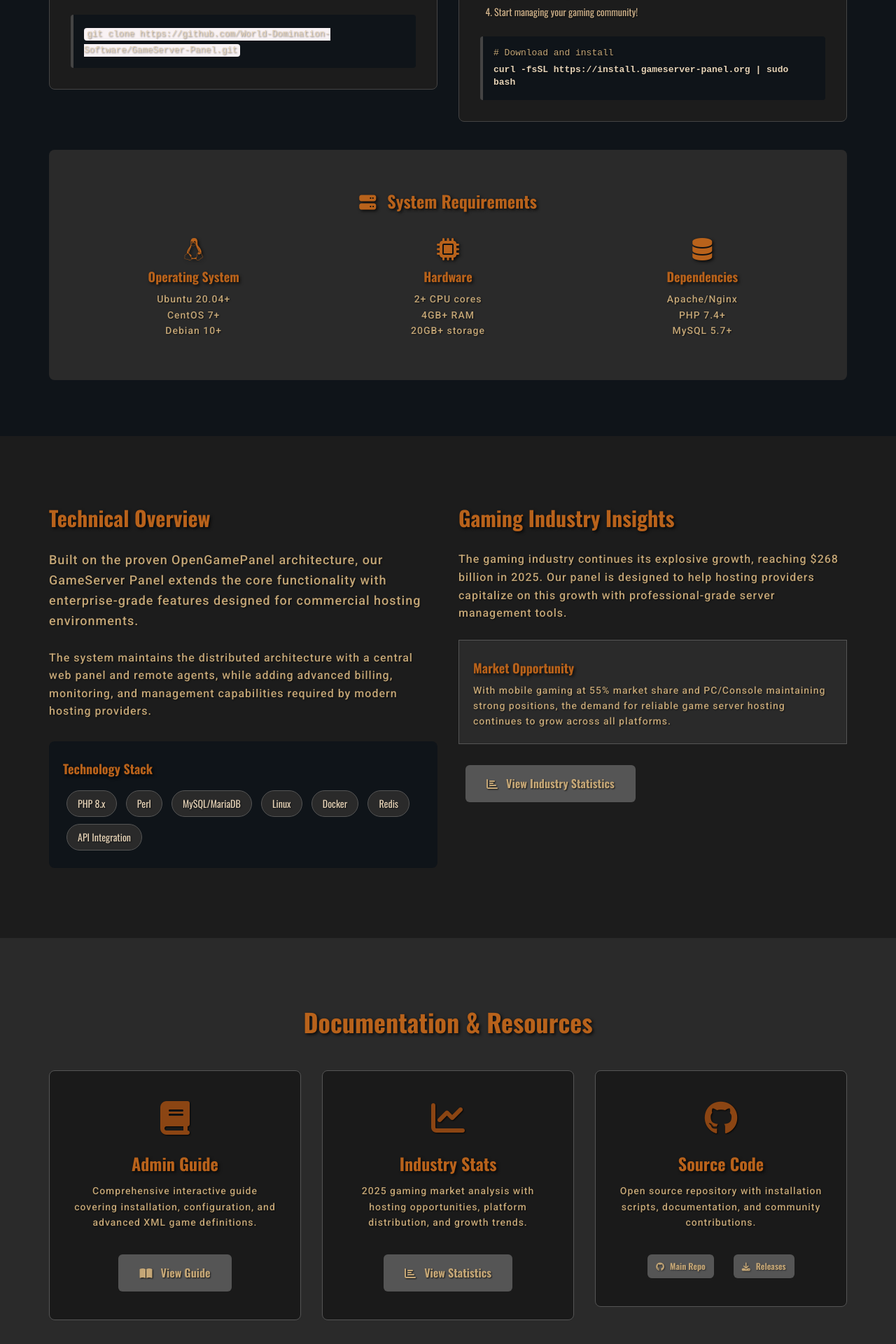
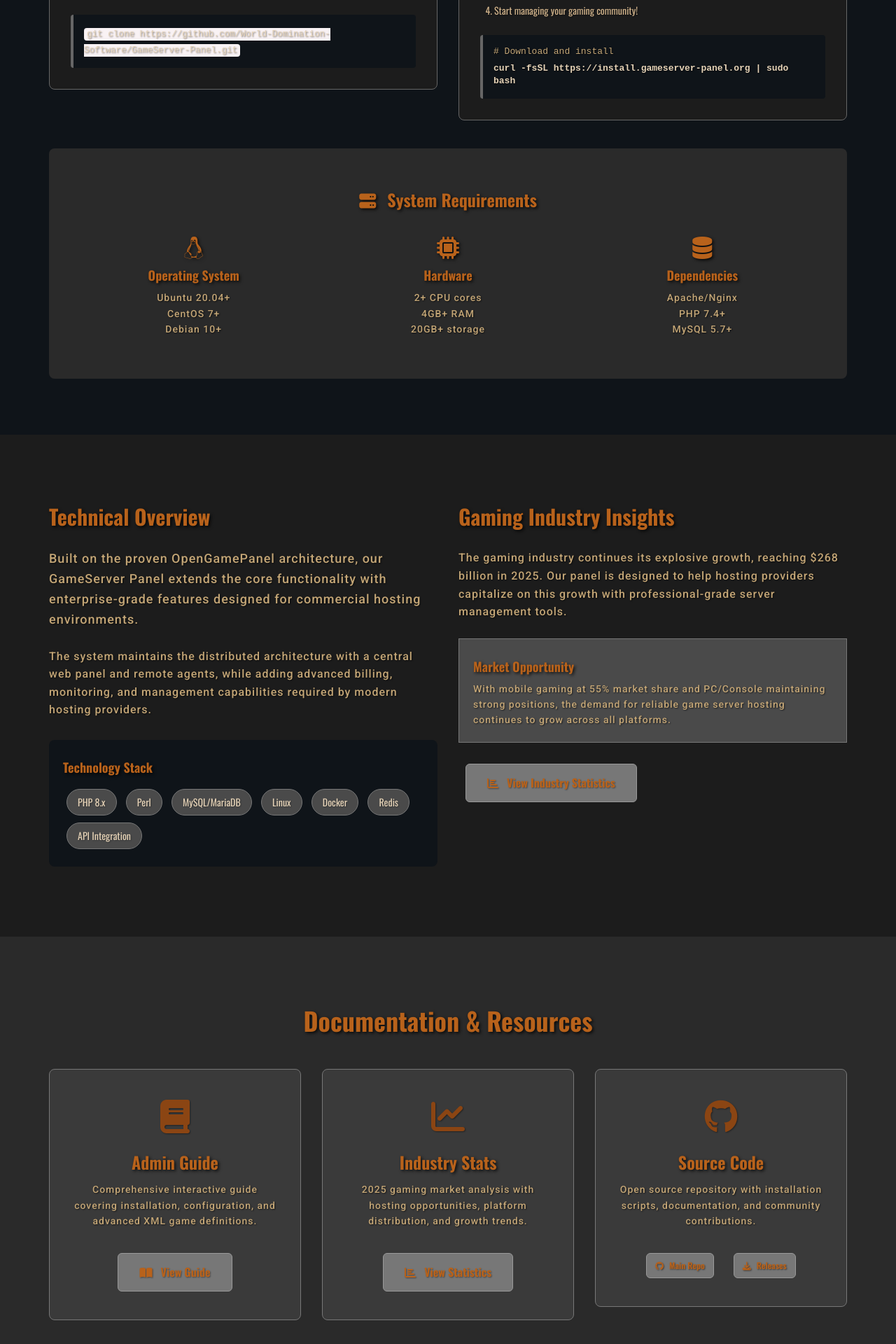
Before and after one commit to RunlevelSystems/RL-website, a PHP site: page /projects/gameserver-panel.php in a window 1280 px wide. Shown: the part 2240-4160 px from the top of the page at 70% size. Run offline with PHP 8.4, Linux system fonts and the light colour scheme; some web fonts are replaced.

Commit message:
Grey more

```diff
--- a/assets/css/main.css
+++ b/assets/css/main.css
@@ -54,10 +54,10 @@ body{
 }
 .btn-robot{
 	border-radius: 0;
-	background-color: #555555;
-	color: #C4A676;
+	background-color: #777777;
+	color: #B8621B;
 	text-transform: uppercase;
-	border-color: transparent;
+	border-color: #999999;
 	padding: 5px 15px;
 	transition: all 0.4s ease-in-out;
 	letter-spacing: 1px;
@@ -66,8 +66,8 @@ body{
 }
 .btn-robot:hover{
 	background-color: transparent;
-	color: #8B4513;
-	border-color: #555555;
+	color: #D2691E;
+	border-color: #D2691E;
 }
 
 
@@ -255,9 +255,9 @@ body{
     left: 25px;
     right: 25px;
     padding: 15px;
-    background-color: #555555;
+    background-color: #777777;
     text-transform: uppercase;
-    color: #C4A676;
+    color: #B8621B;
     text-align: center;
     font-weight: 300;
 }
@@ -272,7 +272,7 @@ body{
 	position: absolute;
 	top: 3px;
 	left: 0;
-	border-top: 60px solid #555555;
+	border-top: 60px solid #777777;
 	border-right: 60px solid transparent;
 	margin-left: -15px;
 	width: 250px;
--- a/assets/css/readability-improvements.css
+++ b/assets/css/readability-improvements.css
@@ -1,9 +1,9 @@
-/* Global Readability Improvements for Dystopian 1984 Theme */
+/* Global Readability Improvements for Orwellian Theme */
 
-/* Enhanced text contrast and visibility with oppressive feel */
+/* Enhanced text contrast and visibility with Orwellian atmosphere */
 body {
-    text-shadow: 1px 1px 2px rgba(0,0,0,0.8);
-    background: #1C1C1C !important;
+    text-shadow: 1px 1px 2px rgba(0,0,0,0.4);
+    background: #2D2D2D !important; /* Lighter grey background */
 }
 
 /* Improve all low-contrast text with dystopian colors */
@@ -131,14 +131,14 @@ ul li, ol li {
     text-shadow: 1px 1px 2px rgba(0,0,0,0.5) !important;
 }
 
-/* Border improvements for grey dystopian feel */
+/* Border improvements for brighter grey Orwellian feel */
 [style*="border"] {
-    border-color: #444444 !important;
+    border-color: #666666 !important;
 }
 
 /* Background improvements */
 .page-bgc {
-    background: #1C1C1C !important;
+    background: #2D2D2D !important;
 }
 
 /* Navigation improvements */
@@ -306,35 +306,37 @@ a[style*="background: #8B4513"] {
 /* Ensure btn-wds class has proper contrast everywhere */
 .btn-wds,
 *[class*="btn-wds"] {
-    background: #555555 !important;
-    color: #C4A676 !important; /* Rust text on grey background */
-    text-shadow: 1px 1px 2px rgba(0,0,0,0.8) !important;
+    background: #777777 !important; /* Brighter grey background */
+    color: #B8621B !important; /* Bright rust text */
+    text-shadow: 1px 1px 2px rgba(0,0,0,0.4) !important;
+    border: 1px solid #999999 !important;
 }
 
 .btn-wds:hover,
 *[class*="btn-wds"]:hover {
-    background: #666666 !important;
-    color: #E6D3B7 !important; /* Brighter rust text on hover */
-    text-shadow: 1px 1px 2px rgba(0,0,0,0.9) !important;
+    background: #888888 !important; /* Even brighter on hover */
+    color: #D2691E !important; /* Brighter rust text on hover */
+    text-shadow: 1px 1px 2px rgba(0,0,0,0.5) !important;
 }
 
-/* Fix specific button styles with grey backgrounds */
+/* Fix specific button styles with brighter grey backgrounds */
 button[style*="background: #8B4513"],
 input[type="submit"][style*="background: #8B4513"],
 a[style*="background: #8B4513"] {
-    background: #555555 !important;
-    color: #C4A676 !important;
-    text-shadow: 1px 1px 2px rgba(0,0,0,0.8) !important;
+    background: #777777 !important;
+    color: #B8621B !important;
+    text-shadow: 1px 1px 2px rgba(0,0,0,0.4) !important;
+    border: 1px solid #999999 !important;
 }
 
-/* Fix any divs or spans with grey backgrounds that contain text */
+/* Fix any divs or spans with brighter grey backgrounds that contain text */
 div[style*="background: #8B4513"],
 div[style*="background-color: #8B4513"],
 span[style*="background: #8B4513"],
 span[style*="background-color: #8B4513"] {
-    background: #555555 !important;
-    color: #C4A676 !important;
-    text-shadow: 1px 1px 2px rgba(0,0,0,0.8) !important;
+    background: #777777 !important;
+    color: #B8621B !important;
+    text-shadow: 1px 1px 2px rgba(0,0,0,0.4) !important;
 }
 
 /* Progress bars and indicators with rust backgrounds */
@@ -439,27 +442,27 @@ div[style*="background: #8B4513"][style*="border-radius: 4px"] {
 *[class*="badge"],
 span[style*="border-radius"][style*="background:"],
 span[style*="border-radius"][style*="background-color:"] {
-    background: #2A2A2A !important;
+    background: #4A4A4A !important; /* Brighter grey background */
     color: #E6D3B7 !important;
-    border: 1px solid #555555 !important;
-    text-shadow: 1px 1px 2px rgba(0,0,0,0.5) !important;
+    border: 1px solid #777777 !important;
+    text-shadow: 1px 1px 2px rgba(0,0,0,0.3) !important;
 }
 
 .tech-badge:hover,
 *[class*="tech-badge"]:hover,
 *[class*="badge"]:hover {
-    background: #555555 !important;
-    color: #E6D3B7 !important;
-    text-shadow: 1px 1px 2px rgba(0,0,0,0.8) !important;
+    background: #777777 !important; /* Even brighter on hover */
+    color: #F0E68C !important; /* Bright khaki text */
+    text-shadow: 1px 1px 2px rgba(0,0,0,0.4) !important;
 }
 
 /* Fix any elements with low contrast rust backgrounds */
 *[style*="background: rgba(139, 69, 19, 0.1)"],
 *[style*="background: rgba(139, 69, 19, 0.2)"],
 *[style*="background: rgba(139, 69, 19, 0.3)"] {
-    background: #2A2A2A !important;
+    background: #4A4A4A !important; /* Brighter grey background */
     color: #E6D3B7 !important;
-    border: 1px solid #555555 !important;
+    border: 1px solid #777777 !important;
 }
 
 /* Improve text contrast in any technology stack or similar sections */
--- a/projects/gameserver-panel.php
+++ b/projects/gameserver-panel.php
@@ -34,15 +34,15 @@
         }
 
         .feature-card {
-            background: #1a1a1a;
-            border: 1px solid #555555;
+            background: #3A3A3A;
+            border: 1px solid #777777;
             border-radius: 8px;
             padding: 30px;
             transition: all 0.3s ease;
         }
 
         .feature-card:hover {
-            background: #2a2a2a;
+            background: #4A4A4A;
             border-color: #D2B48C;
             transform: translateY(-5px);
         }
@@ -54,8 +54,8 @@
         }
 
         .cta-section {
-            background: rgba(80, 80, 80, 0.1);
-            border: 2px solid #555555;
+            background: rgba(120, 120, 120, 0.2);
+            border: 2px solid #777777;
             border-radius: 12px;
             padding: 40px;
             text-align: center;
@@ -63,8 +63,8 @@
         }
 
         .btn-wds {
-            background: #555555;
-            color: #C4A676 !important; /* Rust text on grey background */
+            background: #777777;
+            color: #B8621B !important; /* Bright rust text on lighter grey background */
             border: none;
             padding: 15px 30px;
             font-size: 16px;
@@ -92,21 +92,21 @@
 
         .tech-badge {
             display: inline-block;
-            background: #2A2A2A; /* Darker background for better contrast */
+            background: #4A4A4A; /* Brighter background for better visibility */
             color: #E6D3B7; /* Bright tan text for excellent readability */
-            border: 1px solid #555555; /* Grey border to match new theme */
+            border: 1px solid #777777; /* Lighter grey border */
             padding: 8px 15px; /* Slightly larger padding */
             border-radius: 20px; /* More rounded for better appearance */
             font-size: 14px;
             margin: 5px;
             font-weight: 500;
-            text-shadow: 1px 1px 2px rgba(0,0,0,0.5); /* Text shadow for definition */
+            text-shadow: 1px 1px 2px rgba(0,0,0,0.3); /* Lighter shadow */
             transition: all 0.3s ease;
         }
 
         .tech-badge:hover {
-            background: #555555; /* Grey background on hover */
-            color: #E6D3B7; /* Bright rust text on hover */
+            background: #777777; /* Brighter grey background on hover */
+            color: #F0E68C; /* Bright khaki text on hover */
             transform: translateY(-1px); /* Slight lift effect */
             box-shadow: 0 2px 8px rgba(139, 69, 19, 0.3);
         }
```
Also changed, not shown: other parts of assets/css/readability-improvements.css (+20 -19 lines), projects/gameserver-panel-admin-guide.php (+9 -9 lines).
